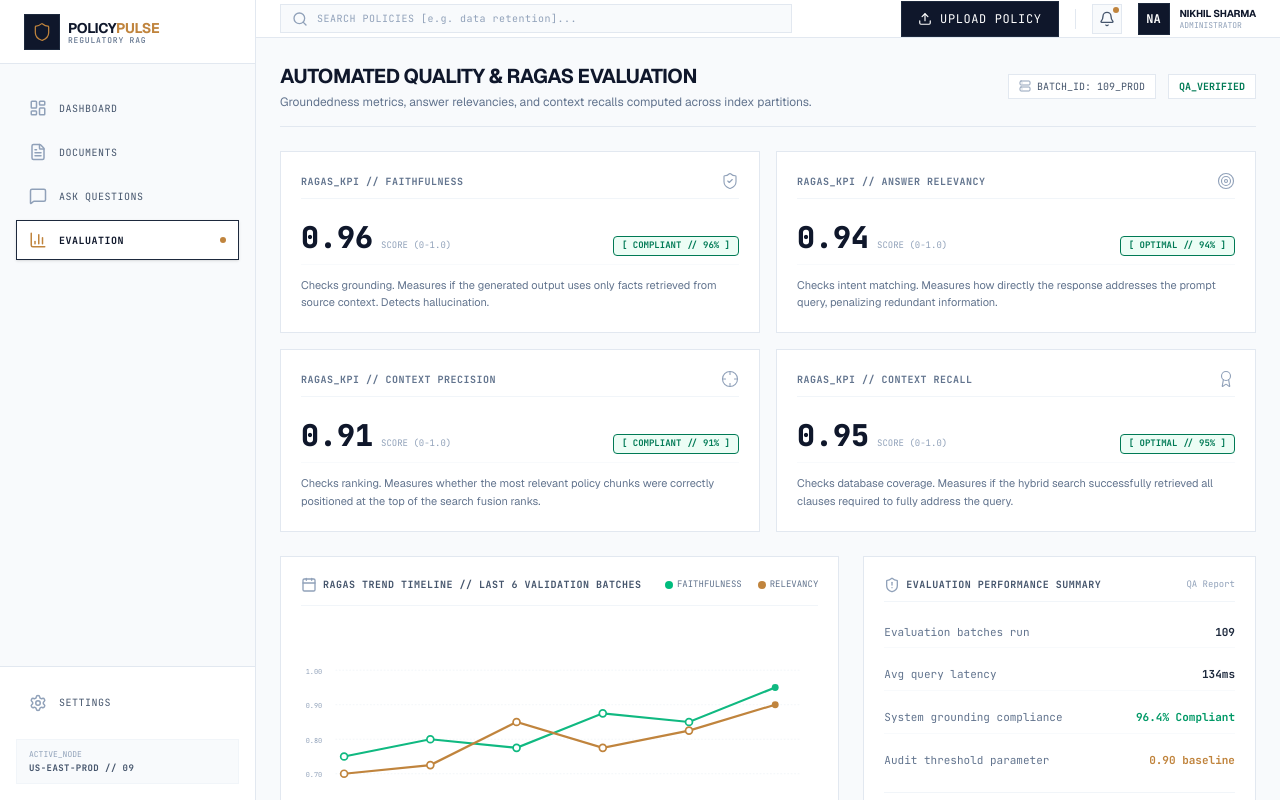
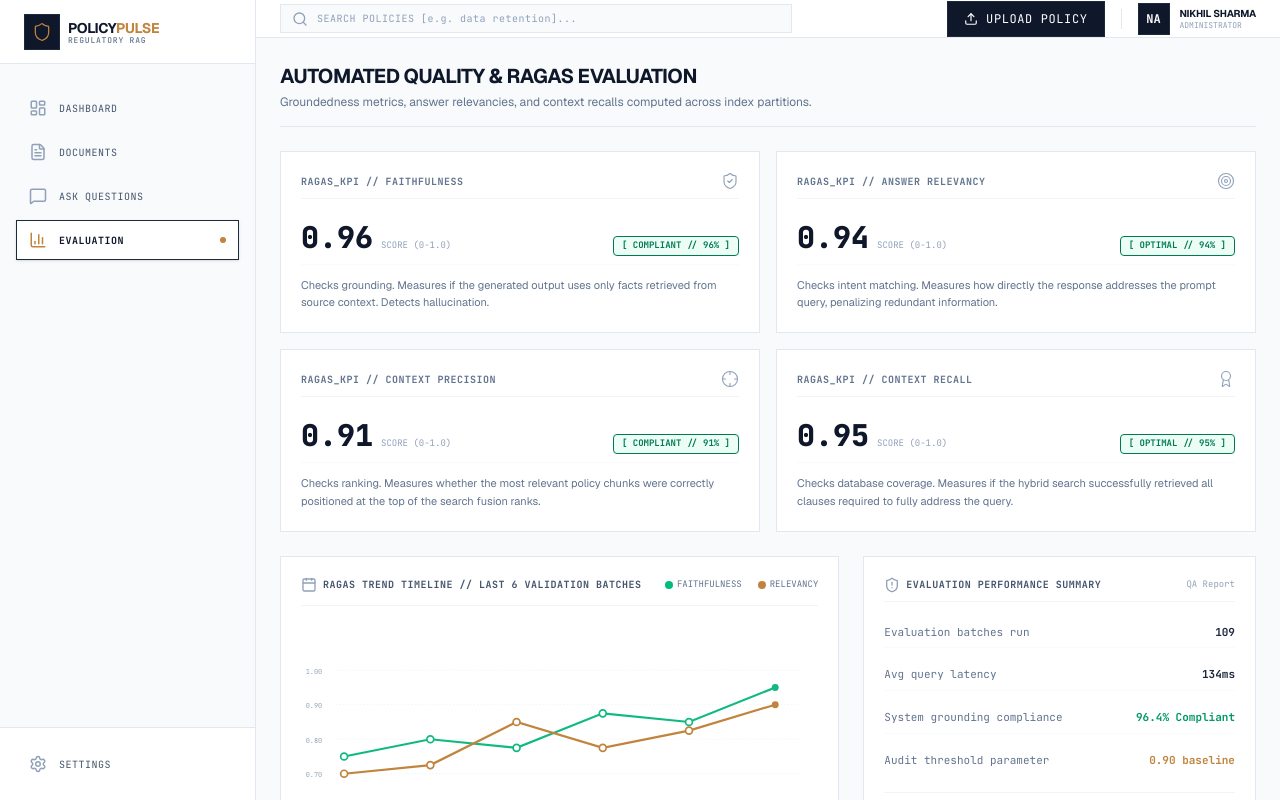
Before and after one commit to nikhilsharma51/PolicyPulse, a Next.js app in the folder frontend/: page /eval in a window 1280 px wide. Built offline with nearby package versions, Linux system fonts and the light colour scheme.

Commit message:
minor changes

```diff
--- a/frontend/app/(dashboard)/eval/page.tsx
+++ b/frontend/app/(dashboard)/eval/page.tsx
@@ -19,15 +19,7 @@ export default function EvalPage() {
         </div>
 
         {/* System node tag */}
-        <div className="flex items-center gap-3 text-[10px] font-mono">
-          <div className="px-2.5 py-1 border border-slate-200 bg-white flex items-center gap-1.5 text-slate-600">
-            <Server className="h-3 w-3 text-slate-400" />
-            <span>BATCH_ID: 109_PROD</span>
-          </div>
-          <div className="px-2.5 py-1 border border-slate-200 bg-white flex items-center gap-1.5 text-emerald-700 font-bold bg-emerald-50">
-            <span>QA_VERIFIED</span>
-          </div>
-        </div>
+
       </div>
 
       {/* RAGAS Metrics Grid */}
--- a/frontend/components/layout/Sidebar.tsx
+++ b/frontend/components/layout/Sidebar.tsx
@@ -68,11 +68,7 @@ export default function Sidebar() {
           <span>Settings</span>
         </Link>
 
-        {/* System node tag */}
-        <div className="mt-4 px-3 py-2 border border-slate-100 bg-[#F8FAFC] flex flex-col gap-0.5">
-          <span className="font-mono text-[8px] text-slate-400 uppercase">ACTIVE_NODE</span>
-          <span className="font-mono text-[9px] text-slate-600 font-bold uppercase tracking-wider">US-EAST-PROD // 09</span>
-        </div>
+
       </div>
     </aside>
   );
--- a/frontend/components/layout/Topbar.tsx
+++ b/frontend/components/layout/Topbar.tsx
@@ -36,14 +36,14 @@ export default function Topbar() {
         <span className="h-5 w-px bg-slate-200"></span>
 
         {/* Notifications */}
-        <button
+        {/* <button
           type="button"
           className="relative p-1.5 border border-slate-200 bg-[#F8FAFC] text-slate-600 hover:text-slate-900 hover:bg-slate-100 transition-colors focus:outline-none"
         >
           <span className="sr-only">View notifications</span>
           <Bell className="h-4 w-4" />
           <span className="absolute top-0.5 right-0.5 h-1.5 w-1.5 bg-accent rounded-full"></span>
-        </button>
+        </button> */}
 
         {/* User initials block */}
         <div className="flex items-center gap-2.5">
```
